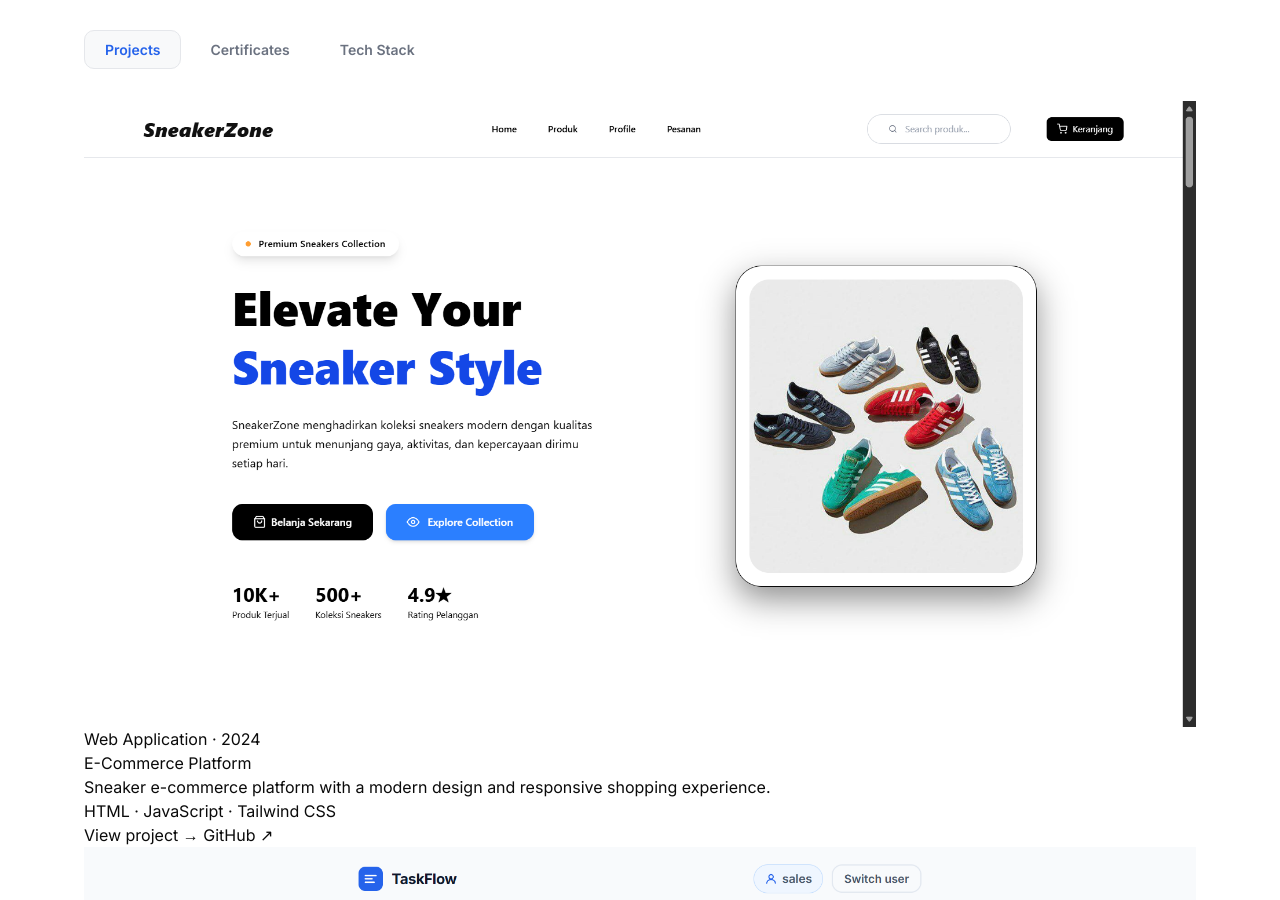
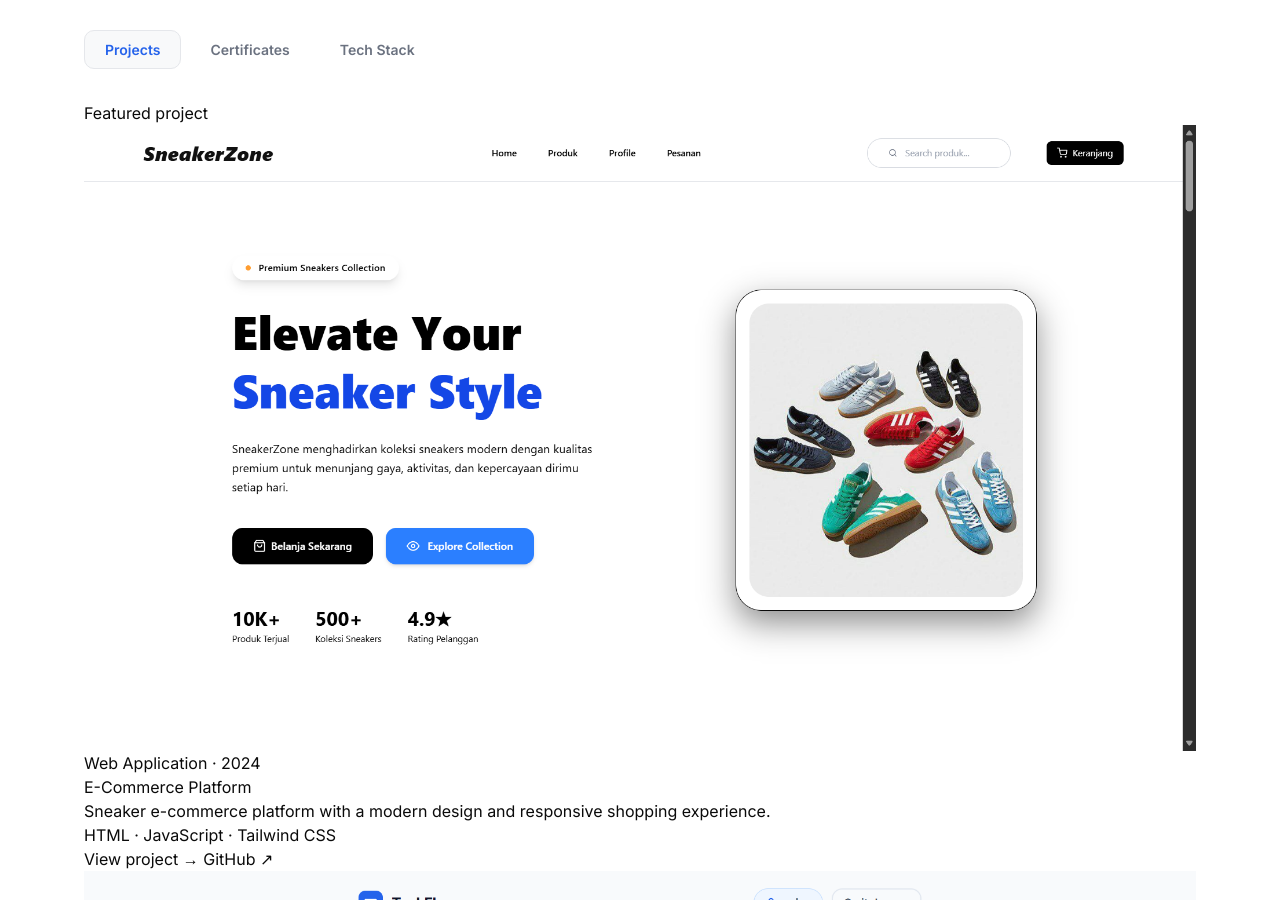
Before and after one commit to FaletehanAlF/Portofolio-Tailwind, a website: page index.html in a window 1280 px wide. Shown: the part 1630-2530 px from the top of the page. Drawn offline with nearby package versions, Linux system fonts and the light colour scheme.

Commit message:
update code

```diff
--- a/index.html
+++ b/index.html
@@ -358,8 +358,8 @@
 
       <!-- ---- PROJECTS TAB : featured build + supporting rows ---- -->
       <div class="tab-panel active" id="tab-projects">
-        <div id="projects-featured"></div>
-        <div id="projects-grid" class="proj-list performance"></div>
+        <p class="pcard-kicker" data-i18n="portfolio.featured">Featured project</p>
+        <div id="projects-grid" class="pcard-grid performance"></div>
 
         <div class="flex justify-start mt-6">
           <a href="view/projects.html" class="see-all-link">
--- a/src/input.css
+++ b/src/input.css
@@ -665,16 +665,18 @@
     padding: 12px 8px;
     margin: -12px -8px;
   }
-  #archive-viewport,
   #techstack-viewport,
   #exp-viewport {
     cursor: grab;
     user-select: none;
   }
-  #archive-viewport:active,
   #techstack-viewport:active,
   #exp-viewport:active {
     cursor: grabbing;
+  }
+  /* Archive is a plain card grid (no slider): keep text selectable, default cursor */
+  #archive-viewport {
+    cursor: default;
   }
 
   .pager-viewport:focus-visible {
@@ -2687,22 +2689,10 @@
   }
 
   @media (min-width: 1024px) {
-    .feat {
-      grid-template-columns: 7fr 5fr;
-      align-items: start;
-      gap: 2.5rem;
-    }
-    .feat-body {
-      padding-top: 0.25rem;
-    }
-    .feat.is-archive {
-      margin-bottom: 3.5rem;
-    }
-  }
-
-  @media (min-width: 1280px) {
-    .feat {
-      gap: 3rem;
+    /* Project cards: 3 columns on desktop */
+    .pcard-grid {
+      grid-template-columns: repeat(3, minmax(0, 1fr));
+      gap: 1.5rem;
     }
   }
 
@@ -2720,9 +2710,8 @@
       transition: none;
     }
     .photo-card-inner,
-    .feat-media img,
-    .proj-view span,
-    .proj-go span {
+    .pcard-media img,
+    .pcard-view span {
       transition: none;
     }
     html {
```
